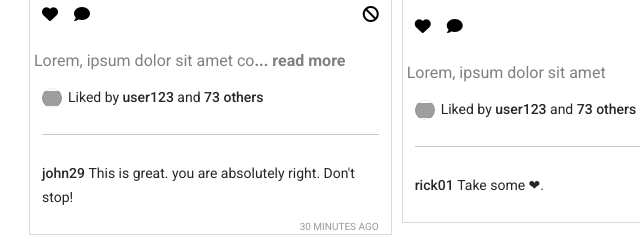
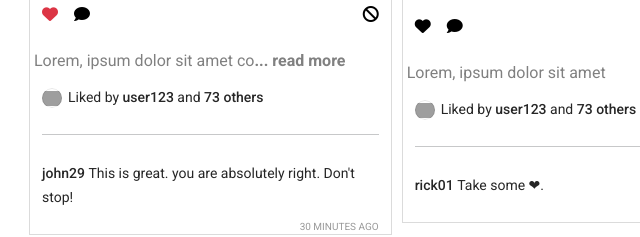
Before and after one commit to Niloy-Dey/assignment-7-insta-shohor, a plain HTML site: page index.html in a window 1280 px wide. Both pictures are taken after a click on the button 107 px from the left and 577 px from the top of the page. Shown: the part 562-799 px from the top of the page, 57-697 px from the left. Drawn offline with nearby package versions, Linux system fonts and the light colour scheme; grey boxes are pictures that could not be loaded.

Commit message:
love button work and heart post problem solved

```diff
--- a/js/app.js
+++ b/js/app.js
@@ -17,8 +17,9 @@ const isLiked = (id) => {
 };
 
 const addToLiked = (id) => {
-    likedPostsId.plus(id);
+    likedPostsId.push(id);
     showPosts(posts);
+
 };
 
 const reportPost = (id) => {
@@ -37,7 +38,6 @@ const displayContent = (text) => {
 };
 
 const switchTab = (id) => {
-  console.log(id);
     if (id === "posts") {
         document.getElementById( "posts" ).style.display = "grid";
         document.getElementById( "liked" ).style.display = "none";
```
Also changed, not shown: index.html (line endings or trailing spaces).
